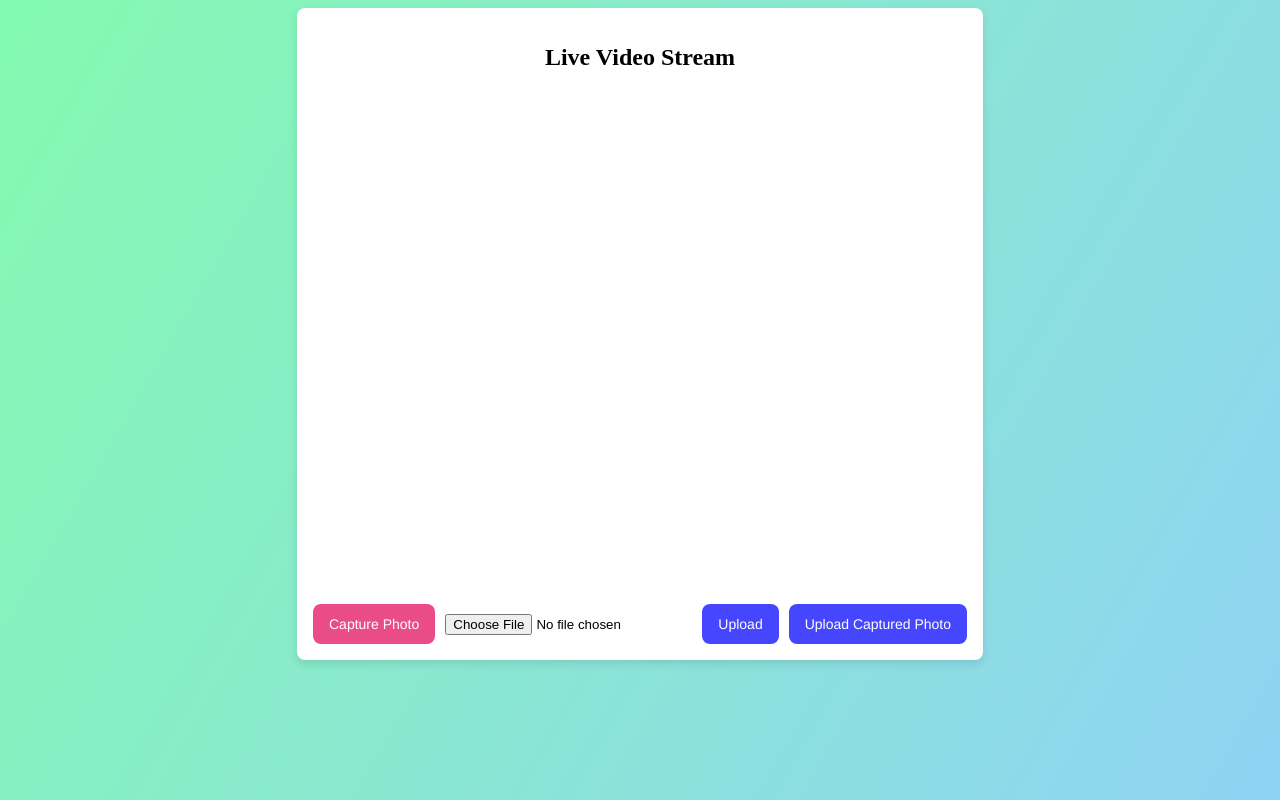
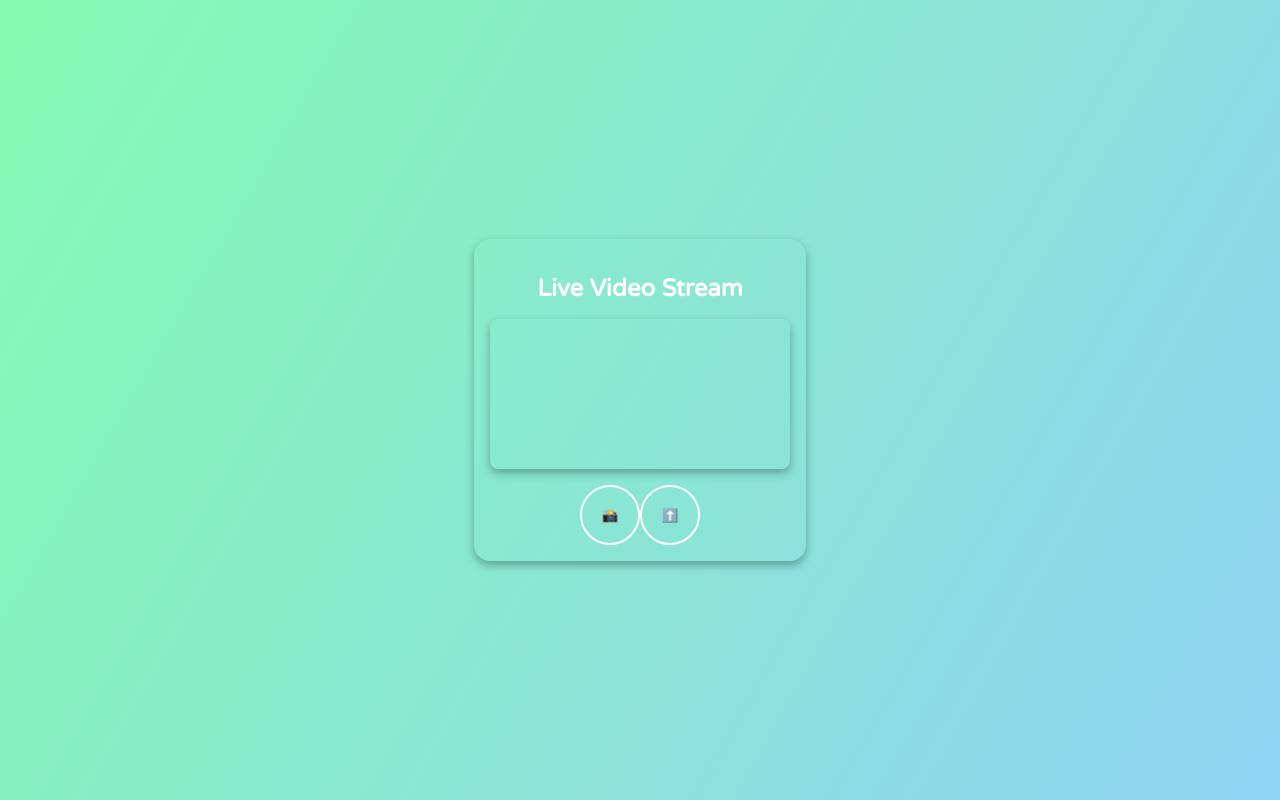
Before and after one commit to justinwhitfieldd/RecipeVision, a Flask app: page /camera in a window 1280 px wide. Run offline with Flask 3, Linux system fonts and the light colour scheme; parts of the project's set-up code (start-up, migrations or seed data) failed here and were passed over.

Commit message:
Push it real good

```diff
--- a/app.py
+++ b/app.py
@@ -86,7 +86,7 @@ def run_inference(image_path):
     pred = model(img)[0]
     print(f"Raw predictions: {pred}")
 
-    pred = non_max_suppression(pred, 0.30, 0.45)
+    pred = non_max_suppression(pred, 0.35, 0.45)
     print(f"After non_max_suppression: {pred}")  # Debug print
 
     for det in pred:
--- a/templates/index.html
+++ b/templates/index.html
@@ -5,180 +5,107 @@
     <meta name="viewport" content="width=device-width, initial-scale=1.0">
     <title>Upload Photo & Stream Video</title>
     <link href="https://fonts.googleapis.com/css2?family=Pacifico&display=swap" rel="stylesheet">
+    <link href="https://fonts.googleapis.com/css2?family=Varela+Round&display=swap" rel="stylesheet">
+    <style>
+        :root {
+            --primary-color: #84fab0;
+            --secondary-color: #8fd3f4;
+            --text-color: #fff;
+            --button-size-small: 60px;
+            --button-size-large: 80px;
+        }
 
-    <style>
+        body, html {
+            margin: 0;
+            padding: 0;
+            height: 100%;
+        }
+
         body {
+            display: flex;
             justify-content: center;
             align-items: center;
-        }
-        html {
-            background: linear-gradient(120deg, #84fab0 0%, #8fd3f4 100%);
-            height: 100%;
-
+            background: linear-gradient(120deg, var(--primary-color) 0%, var(--secondary-color) 100%);
+            font-family: 'Varela Round', sans-serif;
         }
 
-        #mobile-view {
-            display: none;
+        .video-container {
+            display: flex;
+            flex-direction: column;
+            align-items: center;
+            max-width: 80%;
+            margin: 1rem;
+            padding: 1rem;
+            border-radius: 1rem;
+            box-shadow: 0 4px 8px rgba(0,0,0,0.3);
         }
-        #desktop-view {
+
+        h2 {
+            font-size: clamp(1.2rem, 4vw, 1.5rem);
+            margin-bottom: 1rem;
+            font-weight: bold;
+            color: var(--text-color);
+            transition: color 0.2s ease-in-out;
+        }
+
+        h2:hover {
+            color: rgba(255, 255, 255, 0.8);
+        }
+
+        video {
+            width: 100%;
+            border-radius: 0.5rem;
+            box-shadow: 0 4px 8px rgba(0,0,0,0.3);
+        }
+
+        .button-area {
+            margin-top: 1rem;
             display: flex;
             justify-content: center;
         }
-        #desktop-view .video-container {
-            background-color: white;
-            padding: 1rem;
-            border-radius: 0.5rem;
-            box-shadow: 0 4px 8px rgba(0,0,0,0.1);
-            display: flex;
-            flex-direction: column;
-            align-items: center;
-            justify-content: space-between;
-            height: 620px;
-        }
-        #desktop-view h2 {
-            font-size: 1.5rem;
-            margin-bottom: 1rem;
-            font-weight: bold;
-            font-family: 'Varela Round';
-        }
-        #desktop-view video {
-            width: 100%; /* This will make the video fill the container horizontally */
-            border: none; /* Remove border if any */
-            border-radius: 0.5rem; /* Match the border-radius with the container */
+
+        button, input[type="submit"] {
+            background-color: transparent;
+            border: 2px solid var(--text-color);
+            color: var(--text-color);
+            padding: 10px;
+            border-radius: 50%;
+            width: var(--button-size-small);
+            height: var(--button-size-small);
+            cursor: pointer;
+            transition: background-color 0.2s, transform 0.2s;
         }
 
-
-        #desktop-view button, #desktop-view input[type="submit"] {
-        background-color: #EA4C89;
-        border-radius: 8px;
-        border-style: none;
-        box-sizing: border-box;
-        color: #FFFFFF;
-        cursor: pointer;
-        display: inline-block;
-        font-family: "Haas Grot Text R Web", "Helvetica Neue", Helvetica, Arial, sans-serif;
-        font-size: 14px;
-        font-weight: 500;
-        height: 40px;
-        line-height: 20px;
-        list-style: none;
-        margin: 0;
-        outline: none;
-        padding: 10px 16px;
-        position: relative;
-        text-align: center;
-        text-decoration: none;
-        transition: color 100ms;
-        vertical-align: baseline;
-        user-select: none;
-        -webkit-user-select: none;
-        touch-action: manipulation;
+        button:hover, input[type="submit"]:hover {
+            background-color: rgba(255, 255, 255, 0.1);
+            transform: scale(1.1);
         }
 
-        #desktop-view button:hover,
-        #desktop-view button:focus {
-        background-color: #F082AC;
-        }
-        #desktop-view form input[type="submit"] {
-            background-color: rgb(70, 70, 255);
-        }
-        #desktop-button-area {
-            margin-top: 0.3rem;
-            display: flex;
-            gap: 10px;
-        }
         @media screen and (max-width: 768px) {
-            #desktop-view {
-                display: none;
-            }
-            #mobile-view {
-                display: block;
-            }
-            #desktop-view {
-                display: none;
-            }
-            #mobile-view h2 {
-            font-size: 2.5rem;
-            text-align: center;
-            margin-top: 0.5rem;
-            margin-bottom: 1rem;
-            font-weight: bold;
-            font-family: 'Varela Round';
-            }
-            #mobile-view video {
-                width: 98%;
-                height: 88%;
-                border: none; /* Remove border if any */
-                border-radius: 1rem;
-                margin-bottom: 1rem;
-            }
-            #mobile-view button,
-            #mobile-view input[type="submit"] {
-                background-color: #EA4C89;
-                border-radius: 8px;
-                border-style: none;
-                box-sizing: border-box;
-                color: #FFFFFF;
-                cursor: pointer;
-                display: inline-block;
-                font-family: "Haas Grot Text R Web", "Helvetica Neue", Helvetica, Arial, sans-serif;
-                font-size: 14px;
-                font-weight: 500;
-                height: 60px;
-                line-height: 20px;
-                list-style: none;
-                margin: 0;
-                outline: none;
-                padding: 10px 16px;
-                position: relative;
-                text-align: center;
-                text-decoration: none;
-                transition: color 100ms;
-                vertical-align: baseline;
-                user-select: none;
-                -webkit-user-select: none;
-                touch-action: manipulation;
-            }
-            #mobileButtons {
-                align-items: center;
-                display: flex;
-                gap: 10px;
-                justify-content: center;
-            }
-            #mobile-view form input[type="submit"] {
-                background-color: rgb(89, 89, 255);
-            }
-            #mobile-view div {
-                text-align: center;
-                margin-top: 20px;
+            button {
+                width: var(--button-size-large);
+                height: var(--button-size-large);
             }
         }
     </style>
 </head>
 <body>
-<!-- Mobile view -->
-
-<!-- Desktop view -->
-<div id="desktop-view">
     <div class="video-container">
         <h2>Live Video Stream</h2>
         <video id="video" autoplay playsinline muted></video>
-        <div id="desktop-button-area">
-            <button onclick="capturePhoto()">Capture Photo</button>
-            <form action="/upload" method="post" enctype="multipart/form-data">
-                <input type="file" id="photoData" name="photo" accept="image/*">
-                <input type="submit" value="Upload">
+        <div class="button-area">
+            <button onclick="capturePhoto()">📸</button>
+            <button onclick="triggerFileUpload()">⬆️</button>
+            <form action="/upload" method="post" enctype="multipart/form-data" id="uploadForm" style="display: none;">
+                <input type="file" id="photoData" name="photo" accept="image/*" onchange="submitUploadForm()">
             </form>
-            <form action="/upload_captured" method="post">
+            <form action="/upload_captured" method="post" id="uploadCapturedForm">
                 <input type="hidden" id="capturedFilePath" name="capturedFilePath">
-                <input type="submit" value="Upload Captured Photo">
             </form>
-
-        </div>
         </div>
     </div>
 
-<canvas id="canvas" width="580" height="580" style="display: none;"></canvas>
+    <canvas id="canvas" style="display: none;"></canvas>
 
 <script>
     var video = document.querySelector("#video");
@@ -238,8 +165,9 @@ function capturePhoto() {
             })
             .then(response => response.json())
             .then(data => {
-            // Assuming server returns the saved file path
                 document.getElementById('capturedFilePath').value = data.filePath;
+                // Automatically submit the form to upload the captured photo
+                document.getElementById('uploadCapturedForm').submit();
             })
             .catch(error => {
                 console.error('Error uploading image:', error);
@@ -247,7 +175,15 @@ function capturePhoto() {
         });
     }
 
+    function triggerFileUpload() {
+            // Programmatically trigger the click event on the hidden file input element
+            document.getElementById("photoData").click();
+        }
 
+        function submitUploadForm() {
+            // Submit the form once the file is selected
+            document.getElementById("uploadForm").submit();
+        }
 // You can include the stopCamera function if needed
 </script>
 
```
Lines whose indentation alone changed are shown as unchanged.
